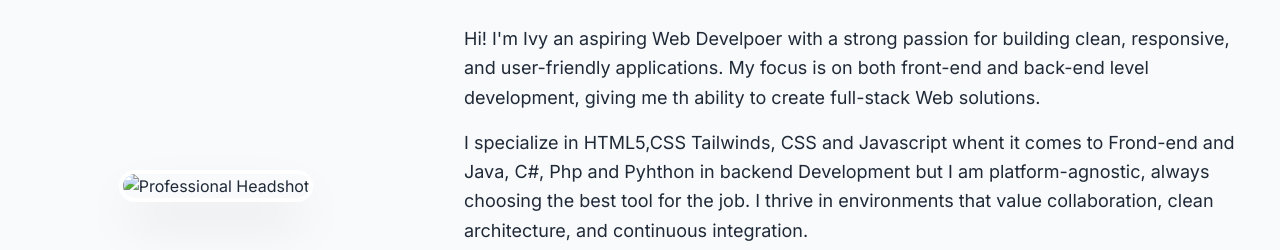
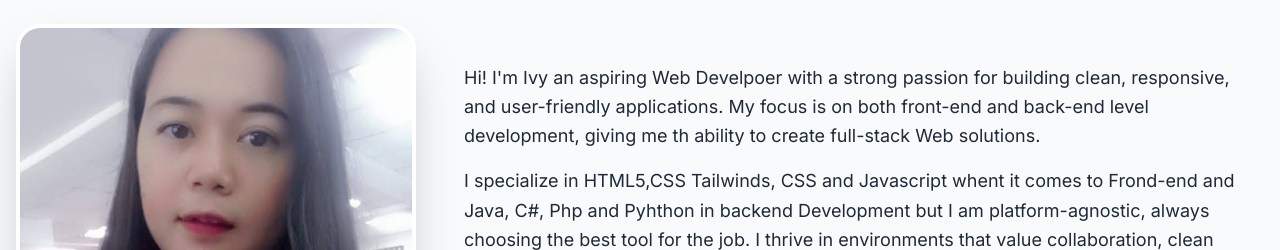
Before and after one commit to ivynadalcoi-web/My-portfolio, a plain HTML site: page index.html in a window 1280 px wide. Shown: the part 702-952 px from the top of the page. Drawn offline with nearby package versions, Linux system fonts and the light colour scheme.

Commit message:
Update image source path for profile photo

```diff
--- a/index.html
+++ b/index.html
@@ -80,7 +80,7 @@
                 <div class="flex flex-col md:flex-row items-center space-y-8 md:space-y-0 md:space-x-12">
                     <!-- Profile Photo Placeholder -->
                     <div class="w-full md:w-1/3 flex justify-center">
-                        <img src="558089926_4358900704381506_6542679611388072731_n.jpg" alt="Professional Headshot" class="rounded-3xl shadow-2xl border-4 border-white object-cover">
+                        <img src="pictures/558089926_4358900704381506_6542679611388072731_n.jpg" alt="Professional Headshot" class="rounded-3xl shadow-2xl border-4 border-white object-cover">
                     </div>
                     <!-- Description -->
                     <div class="w-full md:w-2/3 text-lg leading-relaxed">
```
